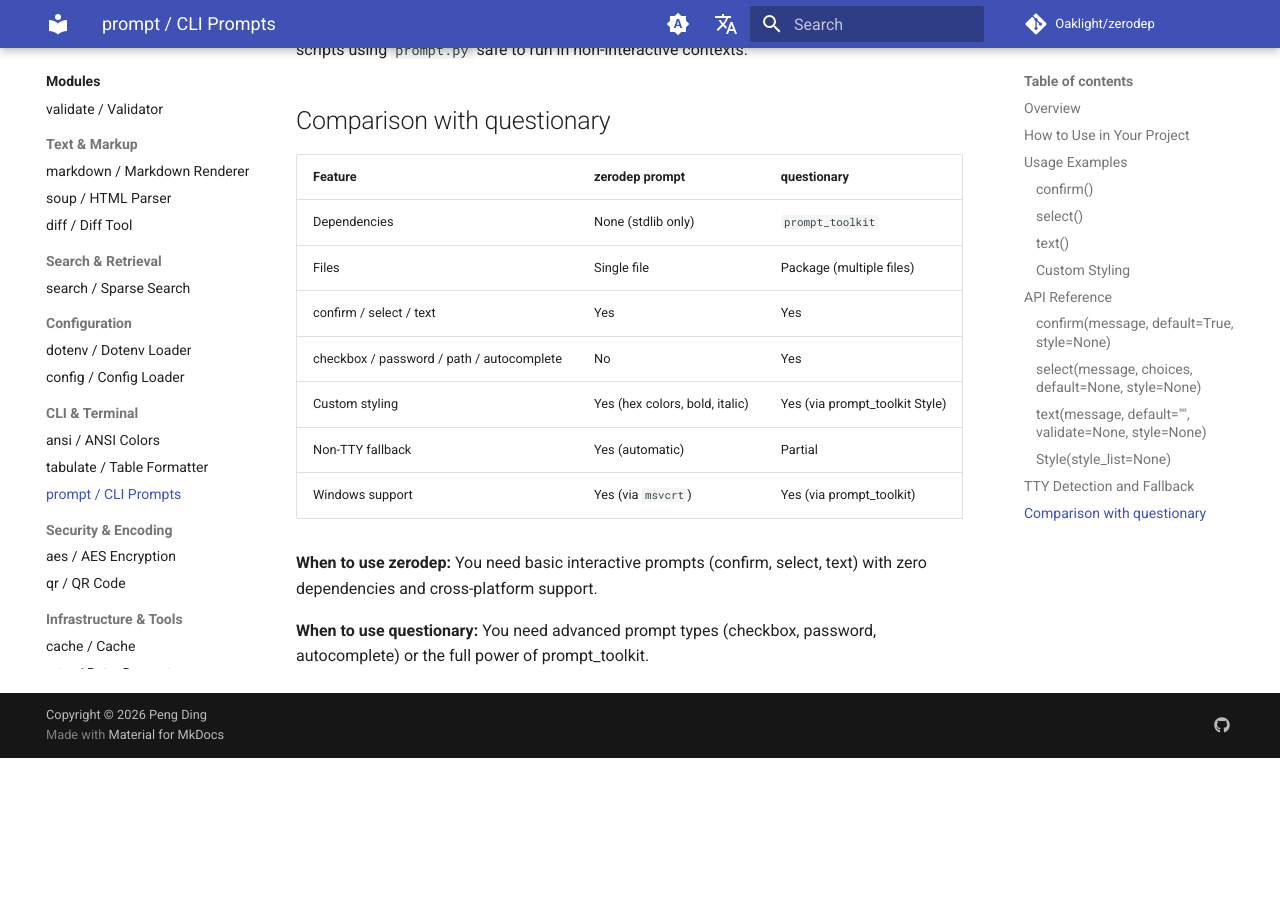
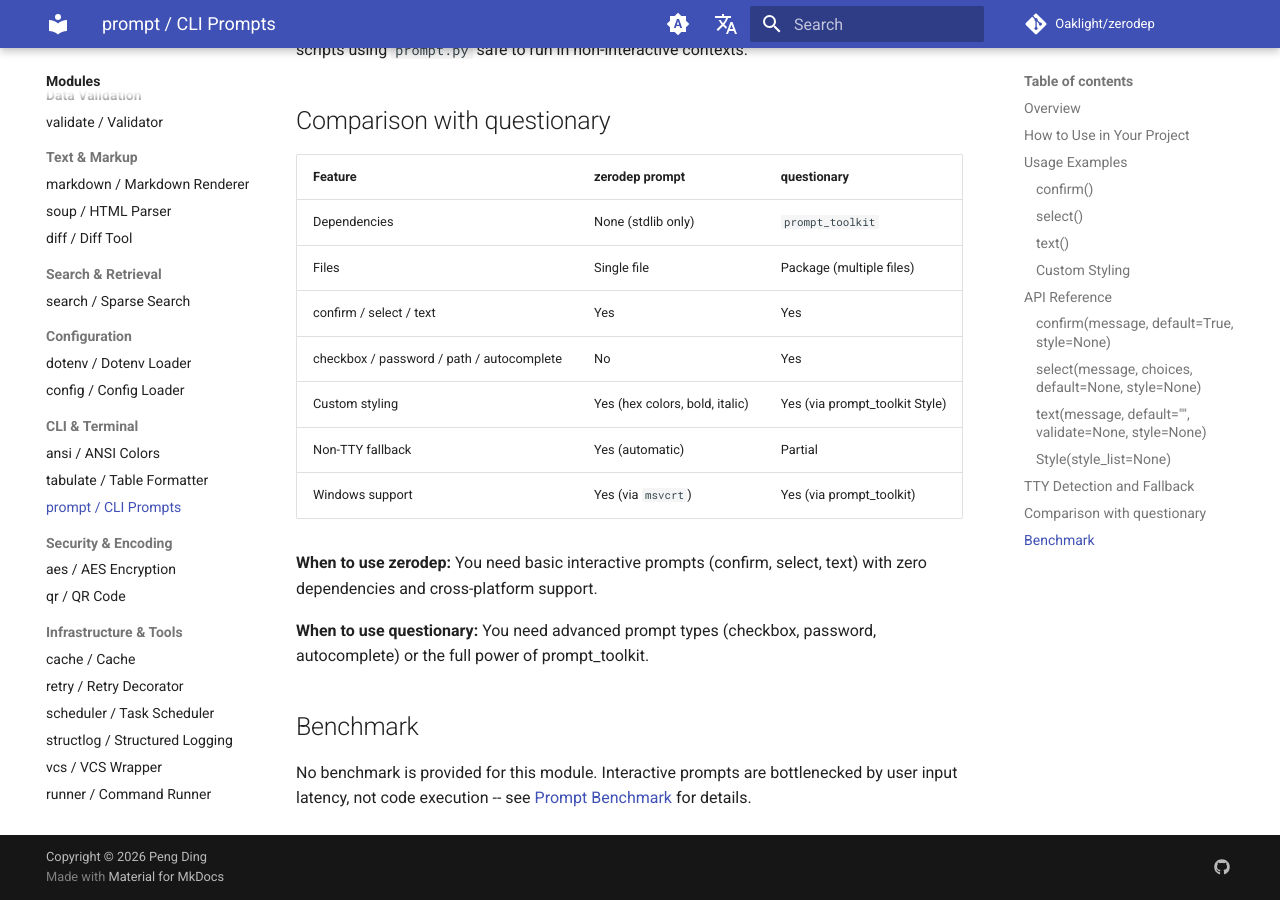
Before and after one commit to Oaklight/zerodep, an MkDocs documentation site: the page built from docs/modules/prompt.md, in a window 1280 px wide and 900 px high, scrolled down 4463 px. Built offline with MkDocs 1.6.1 and Material for MkDocs 9.7.7, drawn with Linux system fonts in a browser that asks for light colours; comment, search, counter and statistics services are not loaded; before the commit the page ends 5221 px from its top, so only the background shows below that.

Commit message:
Add placeholder benchmark pages for ansi, prompt, vcs and update nav
- Add benchmark placeholder pages explaining why no benchmarks exist
- Add Benchmark section to ansi and prompt module pages
- Add CLI & Terminal and vcs entries to Benchmarks nav

```diff
--- a/docs/modules/prompt.md
+++ b/docs/modules/prompt.md
@@ -198,3 +198,7 @@
 **When to use zerodep:** You need basic interactive prompts (confirm, select, text) with zero dependencies and cross-platform support.
 
 **When to use questionary:** You need advanced prompt types (checkbox, password, autocomplete) or the full power of prompt_toolkit.
+
+## Benchmark
+
+No benchmark is provided for this module. Interactive prompts are bottlenecked by user input latency, not code execution -- see [Prompt Benchmark](../benchmarks/prompt.md) for details.
--- a/mkdocs.yml
+++ b/mkdocs.yml
@@ -219,6 +219,10 @@
       - Configuration:
           - dotenv / Dotenv Loader: benchmarks/dotenv.md
           - config / Config Loader: benchmarks/config.md
+      - CLI & Terminal:
+          - ansi / ANSI Colors: benchmarks/ansi.md
+          - tabulate / Table Formatter: benchmarks/tabulate.md
+          - prompt / CLI Prompts: benchmarks/prompt.md
       - Security & Encoding:
           - aes / AES Encryption: benchmarks/aes.md
           - qr / QR Code: benchmarks/qr.md
@@ -227,5 +231,6 @@
           - retry / Retry Decorator: benchmarks/retry.md
           - scheduler / Task Scheduler: benchmarks/scheduler.md
           - structlog / Structured Logging: benchmarks/structlog.md
+          - vcs / VCS Wrapper: benchmarks/vcs.md
           - runner / Command Runner: benchmarks/runner.md
   - Changelog: changelog.md
```
Also changed, not shown: docs/benchmarks/ansi.md (added, +8 -0 lines), docs/benchmarks/prompt.md (added, +8 -0 lines), docs/benchmarks/vcs.md (added, +8 -0 lines), docs/modules/ansi.md (+4 -0 lines).
